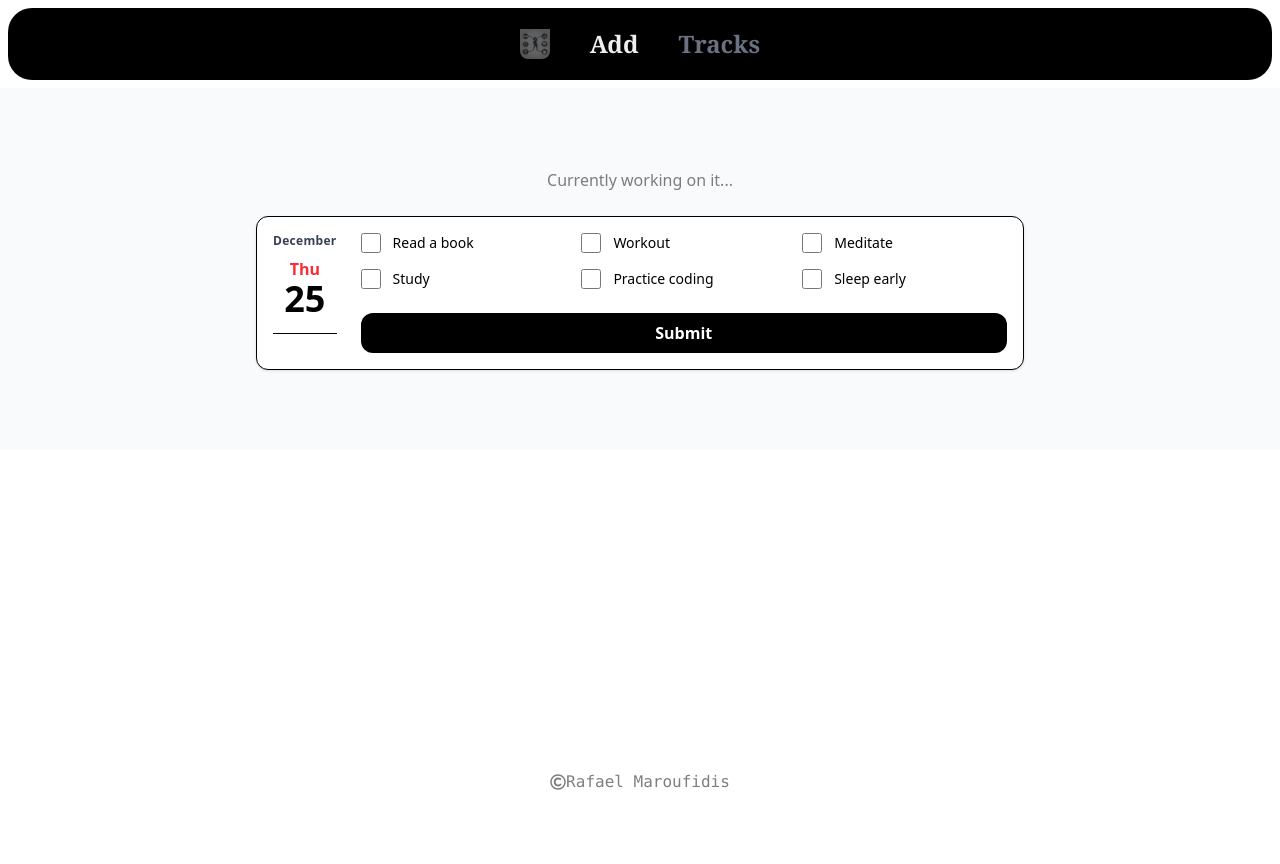
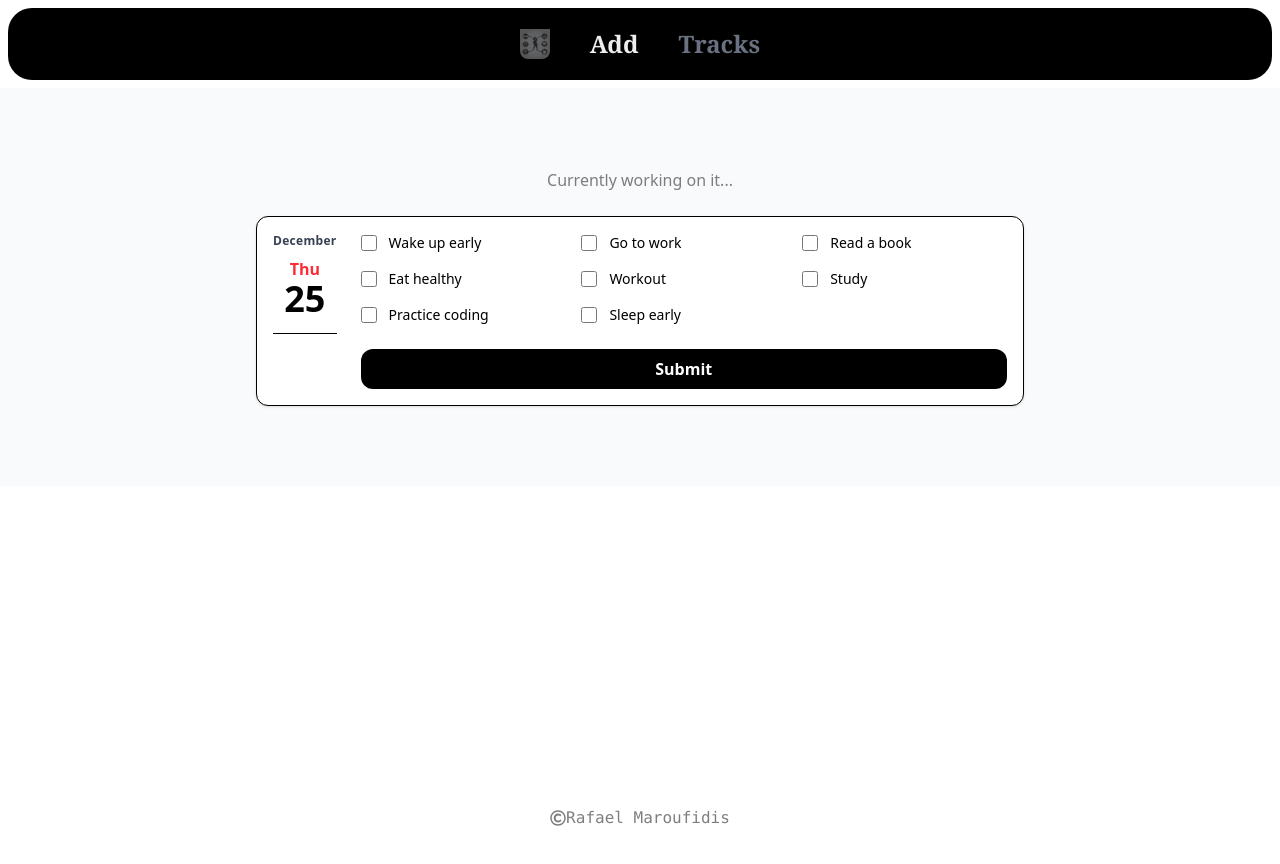
Before and after one commit to Rafael12Ma/TrackingLife, a Next.js app: page /add in a window 1280 px wide. Shown: the top 864 px of the page. Built offline with nearby package versions, Linux system fonts and the light colour scheme.

Commit message:
checkbox update

```diff
--- a/app/(auth)/add/page.jsx
+++ b/app/(auth)/add/page.jsx
@@ -20,9 +20,11 @@ export default function AddTrack() {
   ];
 
   const habits = [
+    "Wake up early",
+    "Go to work",
     "Read a book",
+    "Eat healthy",
     "Workout",
-    "Meditate",
     "Study",
     "Practice coding",
     "Sleep early",
@@ -50,7 +52,13 @@ export default function AddTrack() {
         <form className="grid grid-cols-3 w-full gap-4">
           {habits.map((habit, i) => (
             <label key={i} className="flex items-center gap-3 text-sm">
-              <input type="checkbox" className="form-checkbox h-5 w-5" />
+              <input
+                id="red-checkbox"
+                type="checkbox"
+                value=""
+                className="w-4 h-4 border-default-medium rounded-xs focus:ring-purple-500 dark:focus:purple-red-600 ring-offset-neutral-primary focus:ring-2"
+              />
+
               <span className="font-medium">{habit}</span>
             </label>
           ))}
```
